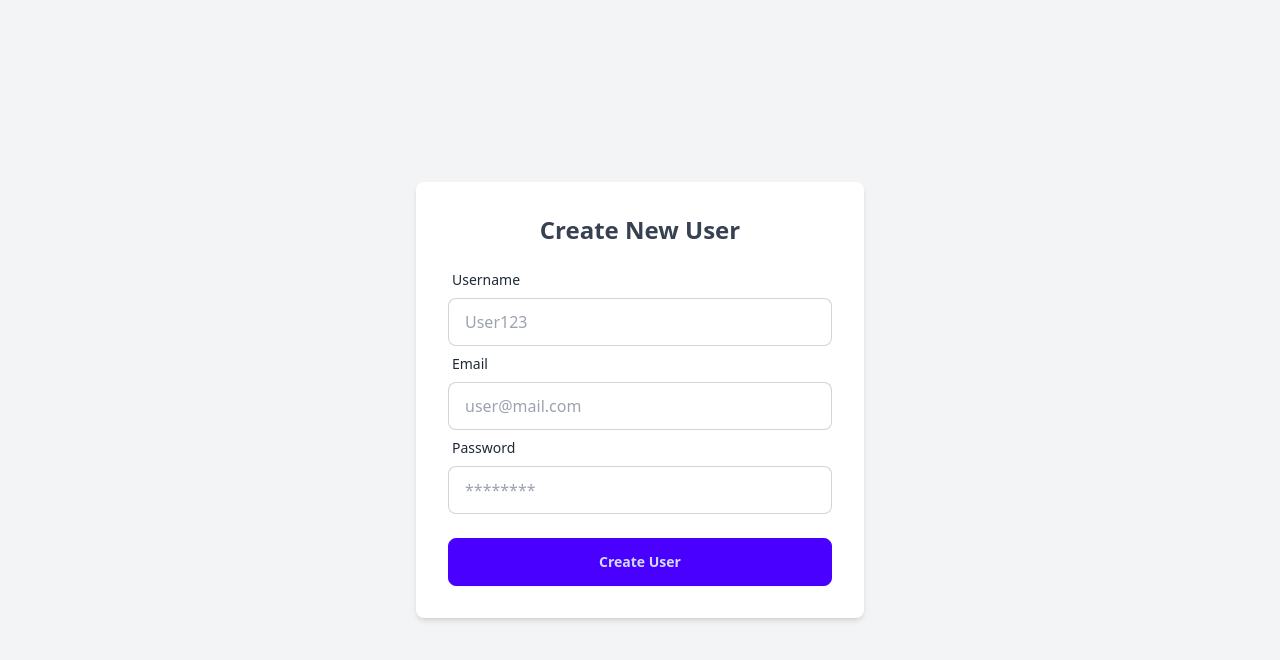
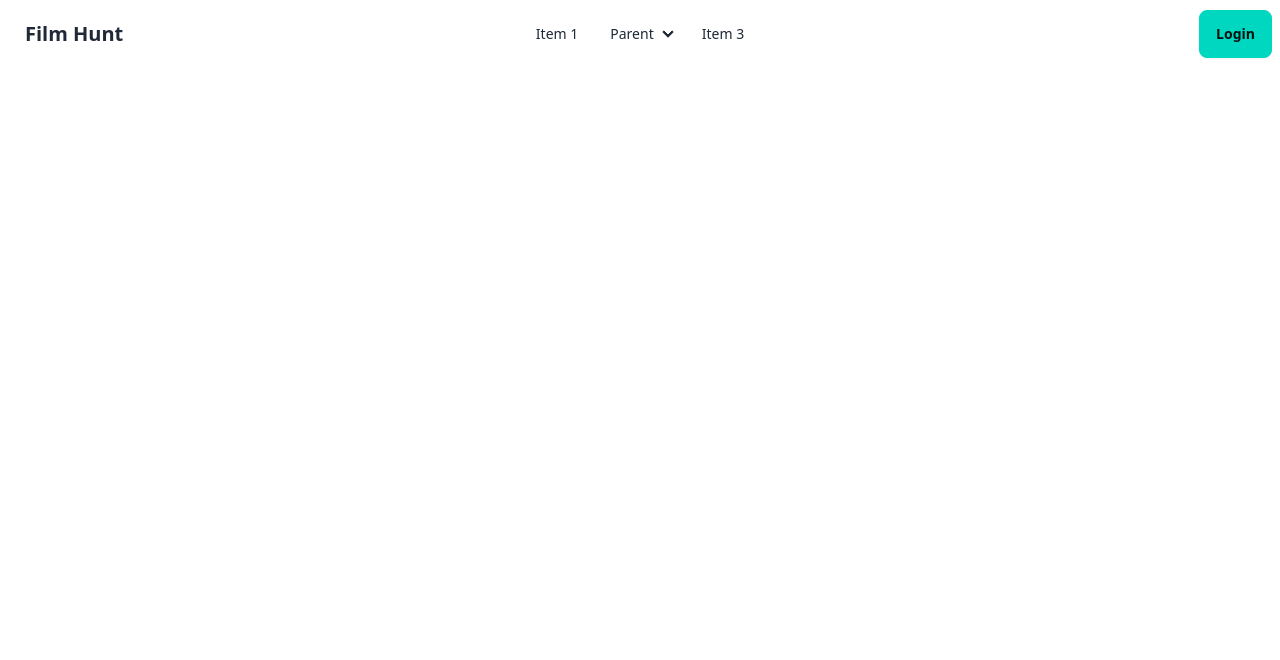
Before and after one commit to rmt52-eksplorasi/film-hunt, a Nuxt app: page /add-user in a window 1280 px wide. Shown: the top 660 px of the page. Built offline with nearby package versions, Linux system fonts and the light colour scheme.

Commit message:
feat: login page without navbar but still not reactive

```diff
--- a/app.vue
+++ b/app.vue
@@ -1,5 +1,5 @@
 <template>
   <NuxtLoadingIndicator />
   <NuxtRouteAnnouncer />
-  <NuxtPage />
+  <NuxtLayout />
 </template>
--- /dev/null
+++ b/components/navbar.vue
@@ -0,0 +1,65 @@
+<template>
+    <div class="navbar bg-base-100">
+        <div class="navbar-start">
+            <div class="dropdown">
+                <div tabIndex={0} role="button" class="btn btn-ghost lg:hidden">
+                    <svg xmlns="http://www.w3.org/2000/svg" class="h-5 w-5" fill="none" viewBox="0 0 24 24"
+                        stroke="currentColor">
+                        <path strokeLinecap="round" strokeLinejoin="round" strokeWidth="2" d="M4 6h16M4 12h8m-8 6h16" />
+                    </svg>
+                </div>
+                <ul tabIndex={0}
+                    class="menu menu-sm dropdown-content bg-base-100 rounded-box z-[1] mt-3 w-52 p-2 shadow">
+                    <li><a>Item 1</a></li>
+                    <li>
+                        <a>Parent</a>
+                        <ul class="p-2">
+                            <li><a>Submenu 1</a></li>
+                            <li><a>Submenu 2</a></li>
+                        </ul>
+                    </li>
+                    <li><a>Item 3</a></li>
+                </ul>
+            </div>
+            <NuxtLink to='/' class="btn btn-ghost text-xl">Film Hunt</NuxtLink>
+        </div>
+        <div class="navbar-center hidden lg:flex">
+            <ul class="menu menu-horizontal px-1">
+                <li><a>Item 1</a></li>
+                <li>
+                    <details>
+                        <summary>Parent</summary>
+                        <ul class="p-2">
+                            <li><a>Submenu 1</a></li>
+                            <li><a>Submenu 2</a></li>
+                        </ul>
+                    </details>
+                </li>
+                <li><a>Item 3</a></li>
+            </ul>
+        </div>
+        <div class="navbar-end">
+            <template v-if="isLoggedIn">
+                <NuxtLink class="btn btn-accent" to="/profile">Profile</NuxtLink>
+                <button class="btn btn-outline" @click="handleLogout">Logout</button>
+            </template>
+            <template v-else>
+                <NuxtLink class="btn btn-accent" to="/login">Login</NuxtLink>
+            </template>
+        </div>
+    </div>
+</template>
+
+<script setup>
+import { ref } from 'vue'
+import { useRouter } from 'vue-router'
+
+const isLoggedIn = ref(!!getCookie('token')) // Cek apakah ada token di cookie
+const router = useRouter()
+
+const handleLogout = () => {
+    deleteCookie('token') // Hapus token dari cookie
+    isLoggedIn.value = false // Set status login ke false
+    router.push('/login') // Redirect ke halaman login
+}
+</script>
--- /dev/null
+++ b/layouts/default.vue
@@ -0,0 +1,15 @@
+<template>
+    <div>
+        <Navbar v-if="!isLoginPage" />
+        <NuxtPage />
+    </div>
+</template>
+
+<script setup>
+import { useRoute } from 'vue-router'
+import Navbar from '~/components/navbar.vue';
+
+const route = useRoute()
+const isLoginPage = route.name === 'login'
+console.log(isLoginPage)
+</script>
--- a/pages/add-user.vue
+++ /dev/null
@@ -1,70 +0,0 @@
-<template>
-    <div class="flex justify-center items-center min-h-screen bg-gray-100">
-        <div class="w-full max-w-md p-8 space-y-4 bg-white shadow-md rounded-lg">
-            <h2 class="text-2xl font-bold text-center text-gray-700">Create New User</h2>
-
-            <form @submit.prevent="handleCreateUser">
-                <div class="form-control">
-                    <label class="label">
-                        <span class="label-text">Username</span>
-                    </label>
-                    <input v-model="form.username" type="text" placeholder="User123" class="input input-bordered"
-                        required />
-                </div>
-
-                <div class="form-control">
-                    <label class="label">
-                        <span class="label-text">Email</span>
-                    </label>
-                    <input v-model="form.email" type="email" placeholder="user@mail.com" class="input input-bordered"
-                        required />
-                </div>
-
-                <div class="form-control">
-                    <label class="label">
-                        <span class="label-text">Password</span>
-                    </label>
-                    <input v-model="form.password" type="password" placeholder="********" class="input input-bordered"
-                        required />
-                </div>
-
-                <div class="form-control mt-6">
-                    <button class="btn btn-primary">Create User</button>
-                </div>
-            </form>
-        </div>
-    </div>
-</template>
-
-<script>
-export default {
-    data() {
-        return {
-            form: {
-                username: '',
-                email: '',
-                password: ''
-            }
-        }
-    },
-    methods: {
-        async handleCreateUser() {
-            const { $axios } = useNuxtApp();
-            try {
-                const response = await $axios.post('/add-user', {
-                    username: this.form.username,
-                    email: this.form.email,
-                    password: this.form.password
-                });
-                console.log("User created:", response.data);
-                // Tampilkan pesan sukses atau redirect
-            } catch (error) {
-                console.error('Error:', error?.response);
-            }
-        }
-    }
-}
-</script>
-
-<style scoped>
-</style>
--- /dev/null
+++ b/pages/index.vue
@@ -0,0 +1,13 @@
+<template>
+    <div class="flex justify-center items-center min-h-screen bg-gray-100">
+      <h1 class="text-3xl font-bold text-center text-gray-700">Welcome to Film Hunt!</h1>
+    </div>
+  </template>
+
+  <script setup>
+  // Di sini Anda dapat menambahkan logika atau data jika diperlukan
+  </script>
+
+  <style scoped>
+  /* Tambahkan styling khusus jika diperlukan */
+  </style>
--- a/pages/login.vue
+++ b/pages/login.vue
@@ -29,9 +29,14 @@
 </template>
 
 <script setup>
+// definePageMeta({
+//     layout
+//         : false,
+// });
 import { ref } from 'vue'
 import { useToast } from 'vue-toastification'
 import { useNuxtApp } from '#app'
+import { useRouter } from 'vue-router'
 
 const toast = useToast()
 
@@ -40,22 +45,24 @@ const form = ref({
     password: ''
 })
 
+const router = useRouter()
+
 // Handle login
 const handleLogin = async () => {
-    // Get $axios from useNuxtApp
     const { $axios } = useNuxtApp()
     try {
-        // Send login request
         const response = await $axios.post('/login', {
             email: form.value.email,
             password: form.value.password
         })
-        // Show success message
-        console.log('Login success:', response.data)
+        // Save token and user email to cookie
+        setCookie('token', response.data.data.access_token, 7)
+        setCookie('userEmail', form.value.email, 7)
         toast.success('Login successful!')
-        // Redirect to dashboard
+
+        // Redirect to /
+        await router.push('/')
     } catch (error) {
-        // Show error message if login failed
         const errorMessage = error?.response?.data?.error || 'Login failed!'
         console.error('Error:', errorMessage)
         toast.error(errorMessage)
--- /dev/null
+++ b/utils/cookie.js
@@ -0,0 +1,21 @@
+export function setCookie(name, value, days) {
+  const expires = new Date(Date.now() + days * 864e5).toUTCString();
+  document.cookie =
+    name +
+    "=" +
+    encodeURIComponent(value) +
+    "; expires=" +
+    expires +
+    "; path=/";
+}
+
+export function getCookie(name) {
+  return document?.cookie.split("; ").reduce((r, c) => {
+    const [key, ...v] = c.split("=");
+    return key === name ? decodeURIComponent(v.join("=")) : r;
+  }, "");
+}
+
+export function deleteCookie(name) {
+  setCookie(name, "", -1);
+}
```
